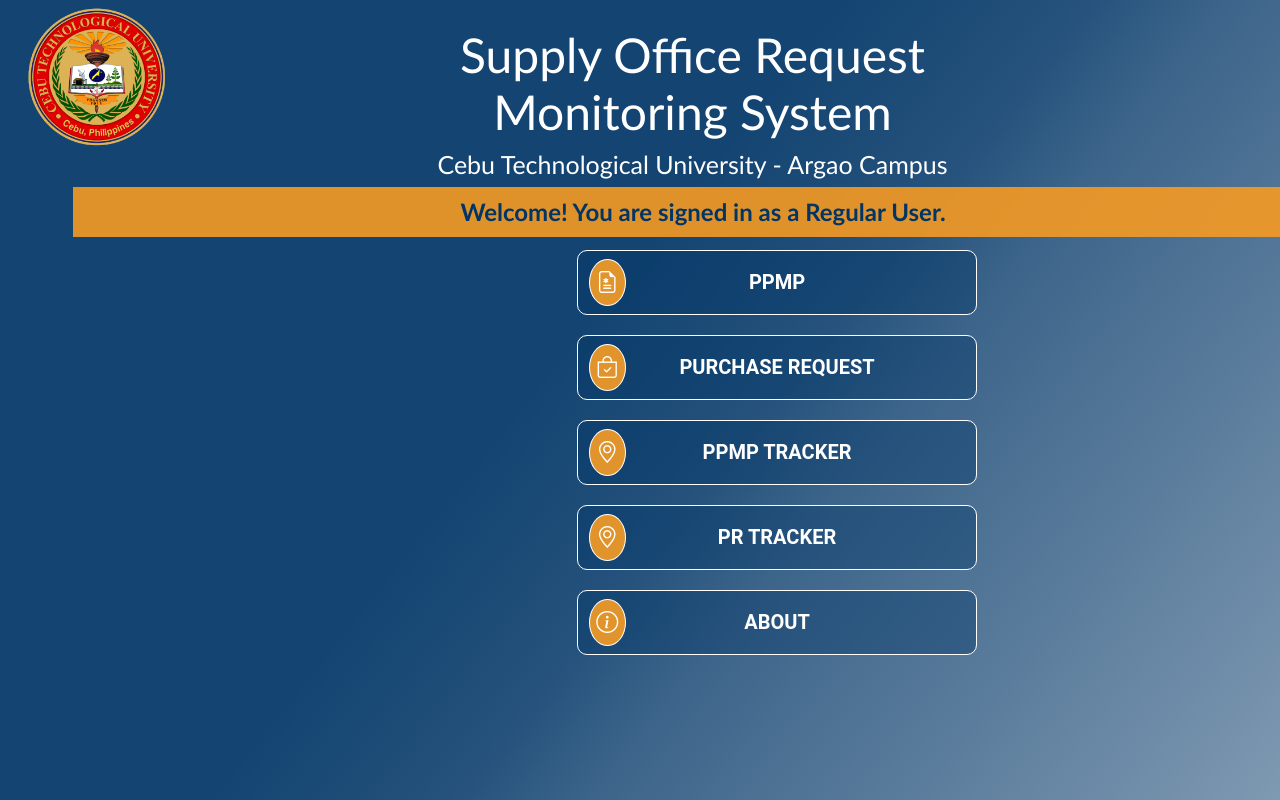
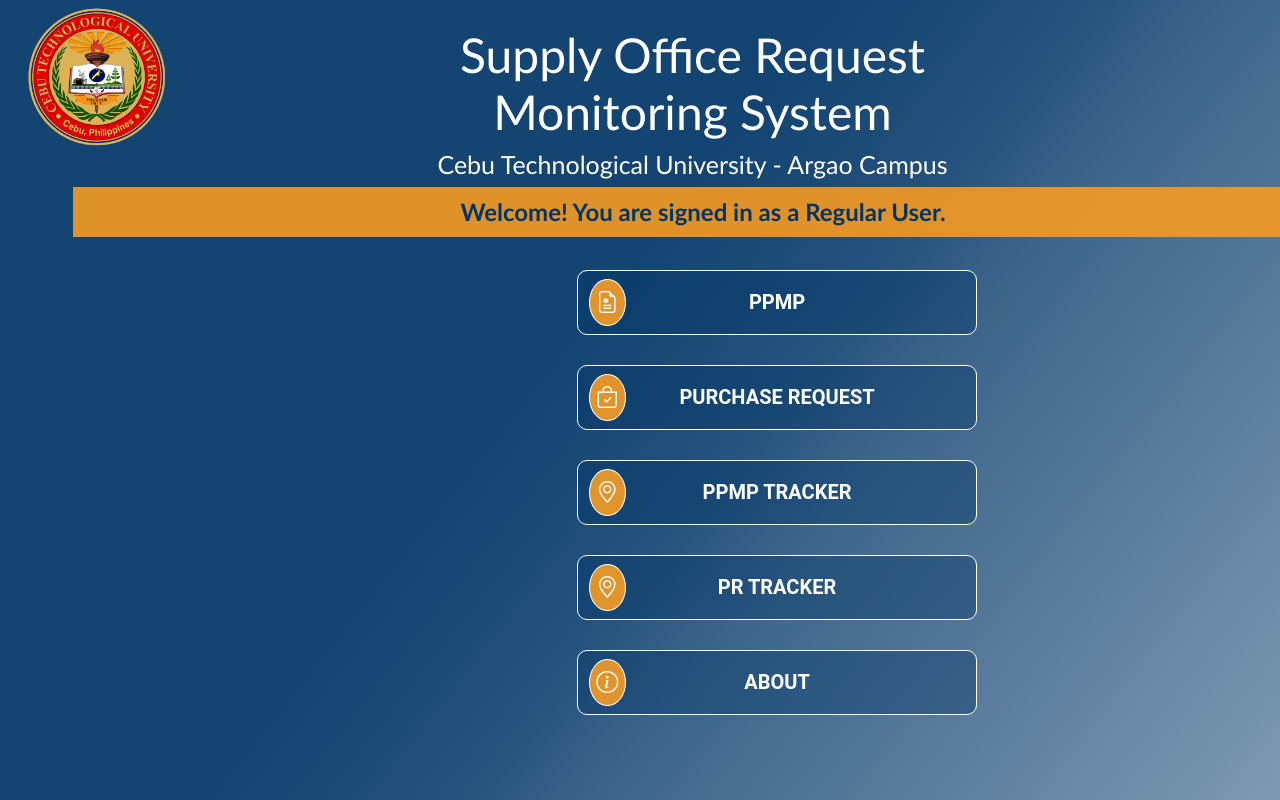
Before and after one commit to tinang0931/ONLINE_SUPPLY_OFFICE_COPY, a Django app: template accounts/templates/accounts/User/userlanding.html in a window 1280 px wide. Run offline with Django 4.2, Linux system fonts and the light colour scheme; the template is opened without the code that fills it, so the values that code supplies are empty; some libraries are stand-ins or nearby versions.

Commit message:
kristine/01-31-2024

```diff
--- a/accounts/static/css/userlanding.css
+++ b/accounts/static/css/userlanding.css
@@ -90,7 +90,7 @@
         width: 400px;
         height: 65px;
         background-color: #00356663;
-        margin: -50px auto 70px;
+        margin: -30px auto 60px;
         display: flex;
         align-items: center;
         justify-content: center;
```
